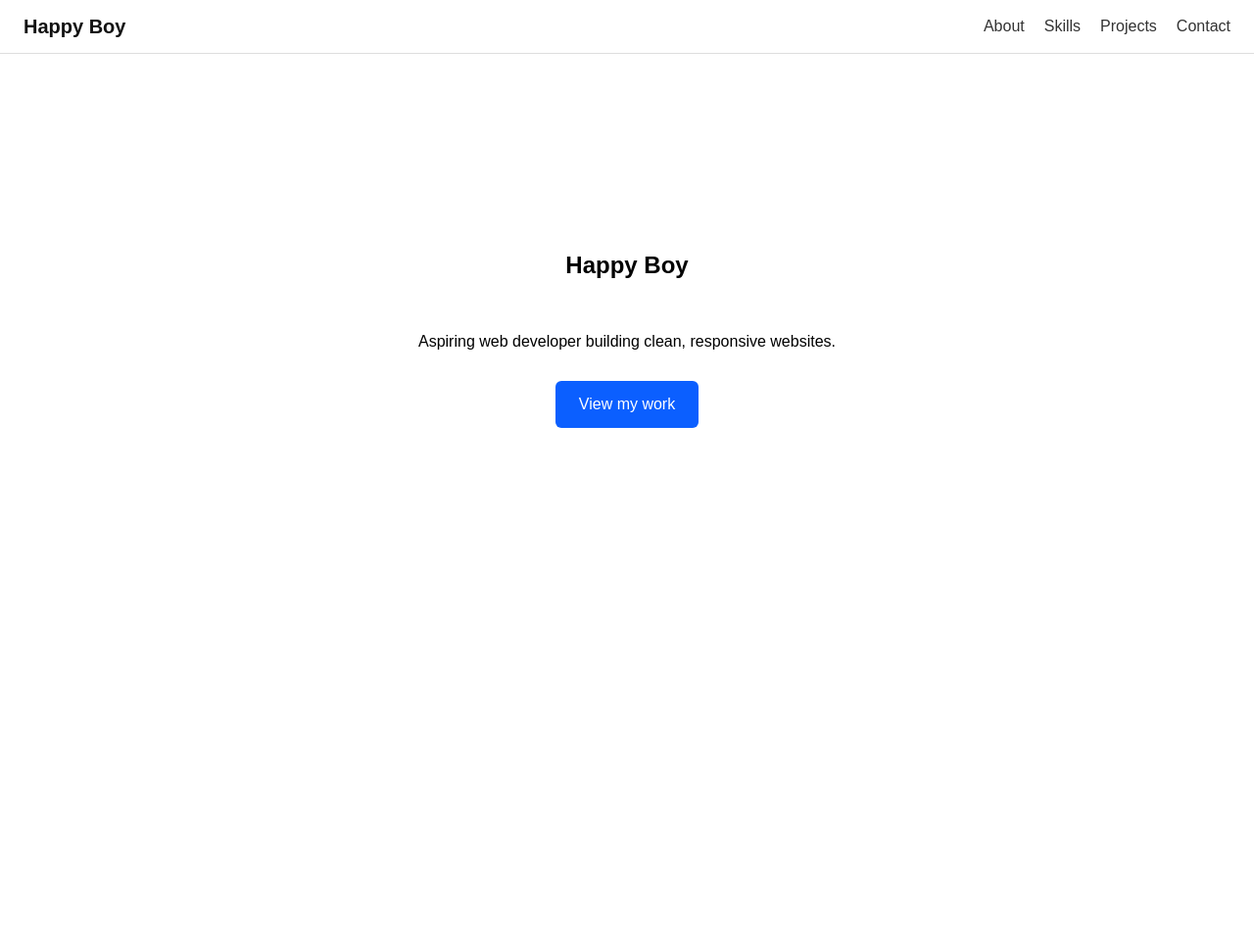
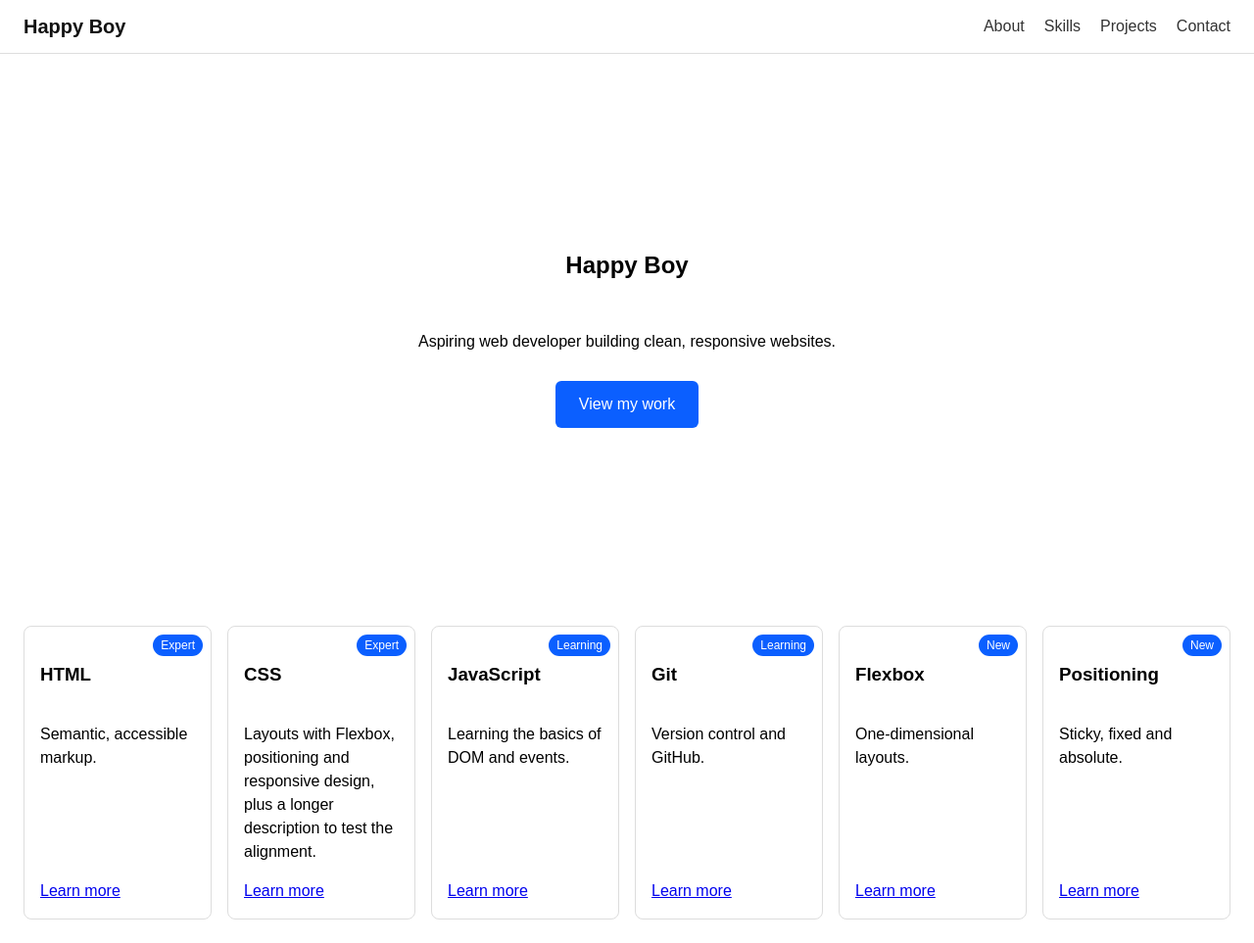
Before and after one commit to happinessokeminichiemerie/vcs-portfolio, a plain HTML site: page index.html in a window 1280 px wide. Shown: the whole page at 98% size. Before the commit the page ends 800 px from the top, so only its background shows below. Drawn offline with Linux system fonts and the light colour scheme.

Commit message:
Add files via upload

```diff
--- a/index.html
+++ b/index.html
@@ -26,5 +26,44 @@
     <a href="#projects" class="btn">View my work</a>
   </section>
 
+  <section class="cards" id="skills">
+  <article class="card">
+    <span class="label">Expert</span>
+    <h3>HTML</h3>
+    <p>Semantic, accessible markup.</p>
+    <a href="#">Learn more</a>
+  </article>
+  <article class="card">
+    <span class="label">Expert</span>
+    <h3>CSS</h3>
+    <p>Layouts with Flexbox, positioning and responsive design, plus a longer description to test the alignment.</p>
+    <a href="#">Learn more</a>
+  </article>
+  <article class="card">
+    <span class="label">Learning</span>
+    <h3>JavaScript</h3>
+    <p>Learning the basics of DOM and events.</p>
+    <a href="#">Learn more</a>
+  </article>
+  <article class="card">
+    <span class="label">Learning</span>
+    <h3>Git</h3>
+    <p>Version control and GitHub.</p>
+    <a href="#">Learn more</a>
+  </article>
+  <article class="card">
+    <span class="label">New</span>
+    <h3>Flexbox</h3>
+    <p>One-dimensional layouts.</p>
+    <a href="#">Learn more</a>
+  </article>
+  <article class="card">
+    <span class="label">New</span>
+    <h3>Positioning</h3>
+    <p>Sticky, fixed and absolute.</p>
+    <a href="#">Learn more</a>
+  </article>
+</section>
+
 </body>
 </html>
```
